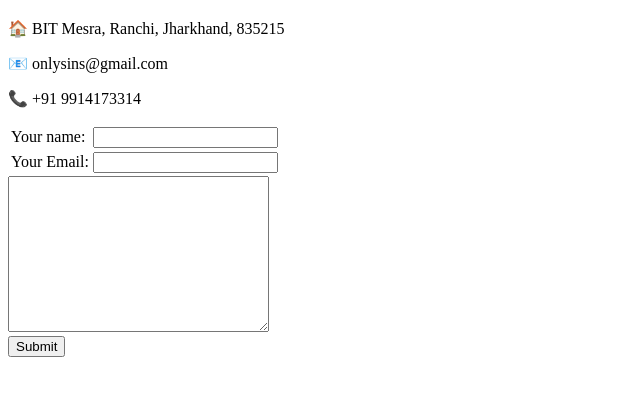
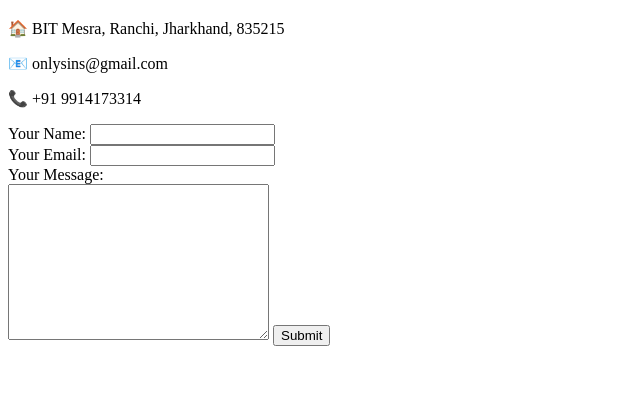
Before and after one commit to a4aditya7/cv, a plain HTML site: page contact-me.html in a window 1280 px wide. Shown: the part 61-456 px from the top of the page, without its empty margins (0-640 px from the left). Drawn offline with Linux system fonts and the light colour scheme.

Commit message:
updates in contact-me.html

```diff
--- a/contact-me.html
+++ b/contact-me.html
@@ -9,19 +9,14 @@
     <p>🏠 BIT Mesra, Ranchi, Jharkhand, 835215</p>
     <p>📧 onlysins@gmail.com</p>
     <p>📞 +91 9914173314</p>
-    <form action="mailto:onlysins@gmail.com" method="post">
-      <table>
-        <tr>
-          <td><label>Your name:</label></td>
-          <td><input type="text" name="" value=""></td>
-        </tr>
-        <tr>
-          <td><label>Your Email:</label></td>
-          <td><input type="email" name="" value=""></td>
-        </tr>
-      </table>
-      <textarea name="" id="" cols="30" rows="10"></textarea><br>
-      <td><input type="submit" name=""></td>
+    <form class="" action="mailto:onlysins@gmail.com" method="post" enctype="text/plain">
+      <lable>Your Name:</lable>
+      <input type="text" name="Name" value=""><br>
+      <label>Your Email:</label>
+      <input type="email" name="Email" value=""><br>
+      <label>Your Message:</label><br>
+      <textarea name="Message" rows="10" cols="30"></textarea>
+      <input type="submit" name="">
     </form>
 </body>
 </html>
```
